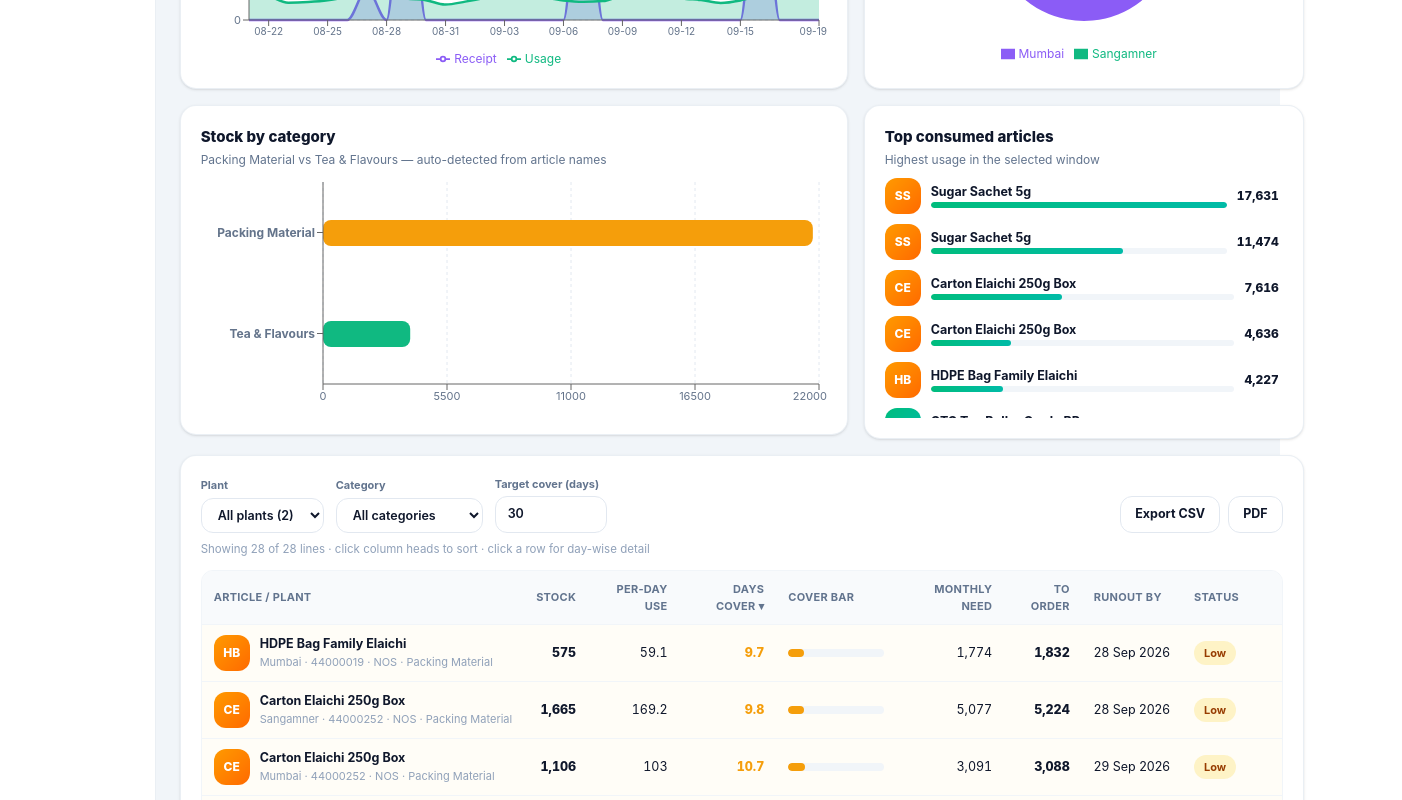
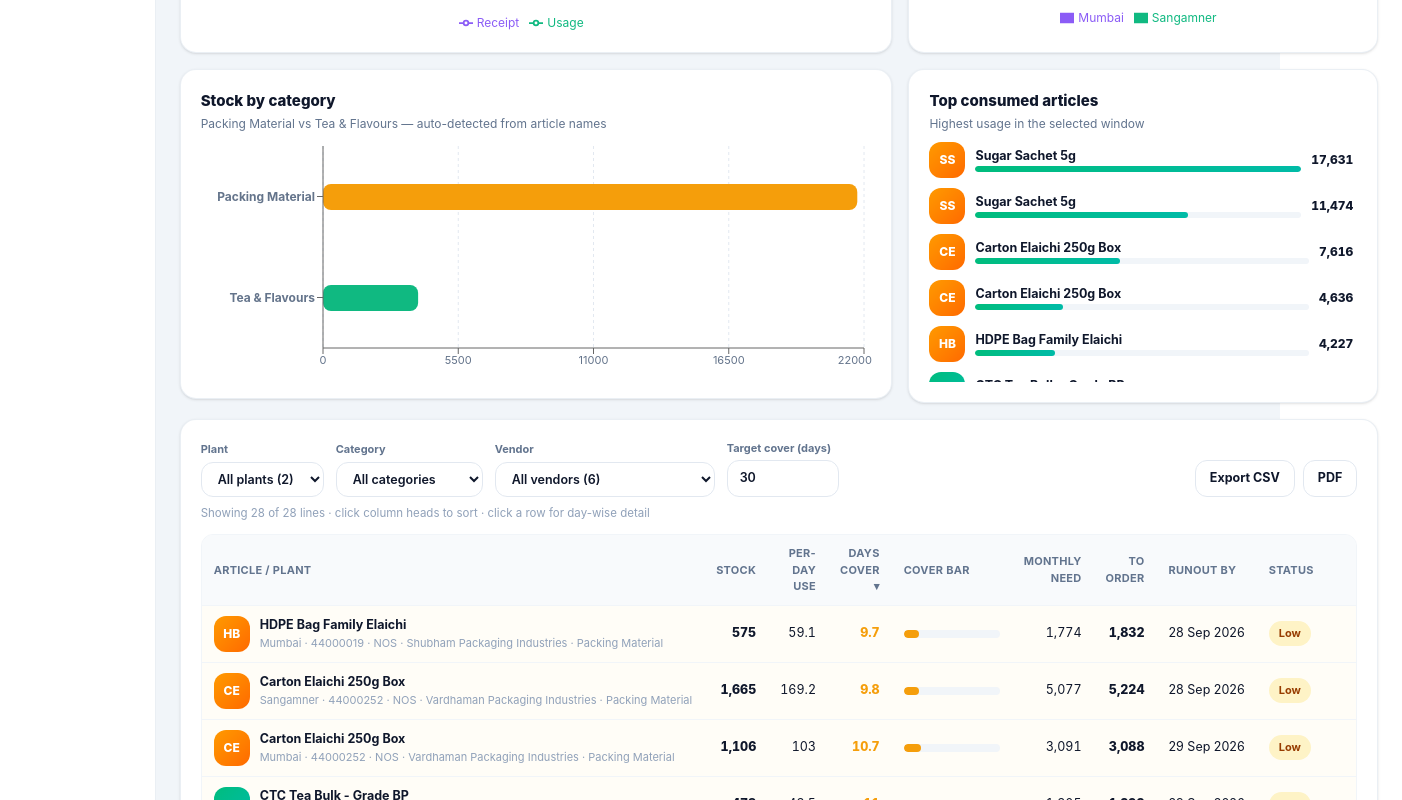
Before and after one commit to sahilipad5858-del/malpani-warehouse, a React (Vite) app: page / in a window 1280 px wide. Shown: the part 780-1580 px from the top of the page, 1402 px wide, since content can reach past the window. Built offline with nearby package versions, Linux system fonts and the light colour scheme.

Commit message:
Add All-vendors filter dropdown (purchase-dashboard parity): Vendor column import, summaries, table filter, exports

```diff
--- a/src/App.jsx
+++ b/src/App.jsx
@@ -100,6 +100,7 @@ export default function App() {
   const [search, setSearch] = useState("");
   const [plantF, setPlantF] = useState("");
   const [catF, setCatF] = useState("");
+  const [vendorF, setVendorF] = useState("");
   const [preset, setPreset] = useState(30);
   const [cover, setCover] = useState(30);
   const [sortK, setSortK] = useState("days");
@@ -158,6 +159,16 @@ export default function App() {
 
   const plants = useMemo(() => [...new Set(summaries.map((r) => r.plant))].sort(), [summaries]);
 
+  const vendors = useMemo(
+    () => [...new Set(summaries.flatMap((r) => r.vendors || (r.vendor ? [r.vendor] : [])))].sort(),
+    [summaries]
+  );
+
+  /* clear vendor filter if it no longer exists in data (same as purchase dashboard) */
+  useEffect(() => {
+    if (vendorF && !vendors.includes(vendorF)) setVendorF("");
+  }, [vendors]);
+
   const from = preset === 0 ? null : shiftDate(lastDate || todayStr(), -(preset - 1));
 
   const scopedRecords = useMemo(
@@ -184,10 +195,11 @@ export default function App() {
       (r) =>
         (!plantF || r.plant === plantF) &&
         (!catF || r.category === catF) &&
-        (!q || r.article.toLowerCase().includes(q) || r.plant.toLowerCase().includes(q) || (r.code || "").toLowerCase().includes(q))
+        (!vendorF || (r.vendors || []).includes(vendorF)) &&
+        (!q || r.article.toLowerCase().includes(q) || r.plant.toLowerCase().includes(q) || (r.code || "").toLowerCase().includes(q) || (r.vendor || "").toLowerCase().includes(q))
     );
     // eslint-disable-next-line react-hooks/exhaustive-deps
-  }, [summaries, search, plantF, catF, liveDelta]);
+  }, [summaries, search, plantF, catF, vendorF, liveDelta]);
 
   const sorted = useMemo(() => {
     const L = filtered.slice();
@@ -293,8 +305,8 @@ export default function App() {
 
   const exportTableCSV = () => {
     downloadCSV(`malpani-warehouse-${todayStr()}.csv`, [
-      ["Article", "Plant", "Code", "UOM", "Category", "Stock", "PerDayUse", "DaysCover", "MonthlyNeed", "ToOrder", "RunoutBy", "Status"],
-      ...sorted.map((r) => [r.article, r.plant, r.code, r.uom, r.category, Math.round(r.latest), r.adu.toFixed(1), r.days > 9000 ? "INF" : r.days.toFixed(1), Math.round(r.monthly), r.order, r.runout, r.status]),
+      ["Article", "Plant", "Code", "Vendor", "UOM", "Category", "Stock", "PerDayUse", "DaysCover", "MonthlyNeed", "ToOrder", "RunoutBy", "Status"],
+      ...sorted.map((r) => [r.article, r.plant, r.code, r.vendor || "", r.uom, r.category, Math.round(r.latest), r.adu.toFixed(1), r.days > 9000 ? "INF" : r.days.toFixed(1), Math.round(r.monthly), r.order, r.runout, r.status]),
     ]);
     showToast("CSV exported.");
   };
@@ -302,8 +314,8 @@ export default function App() {
   const exportPlanCSV = () => {
     const need = sorted.filter((r) => r.order > 0);
     downloadCSV(`malpani-purchase-plan-${todayStr()}.csv`, [
-      ["Article", "Plant", "Code", "UOM", "Stock", "DaysCover", "MonthlyNeed", "ToOrder", "RunoutBy"],
-      ...need.map((r) => [r.article, r.plant, r.code, r.uom, Math.round(r.latest), r.days > 9000 ? "INF" : r.days.toFixed(1), Math.round(r.monthly), r.order, r.runout]),
+      ["Article", "Plant", "Code", "Vendor", "UOM", "Stock", "DaysCover", "MonthlyNeed", "ToOrder", "RunoutBy"],
+      ...need.map((r) => [r.article, r.plant, r.code, r.vendor || "", r.uom, Math.round(r.latest), r.days > 9000 ? "INF" : r.days.toFixed(1), Math.round(r.monthly), r.order, r.runout]),
     ]);
     showToast(`Purchase plan exported (${need.length} lines).`);
   };
@@ -578,6 +590,13 @@ export default function App() {
                     </select>
                   </div>
                   <div>
+                    <div className="mb-1 text-[11px] font-bold text-slate-500">Vendor</div>
+                    <select value={vendorF} onChange={(e) => setVendorF(e.target.value)} className="max-w-[220px] rounded-xl border border-slate-200 bg-white px-3 py-2 text-[12.5px] font-semibold dark:border-slate-700 dark:bg-slate-800" title="Filter by vendor (from Vendor column in Excel)">
+                      <option value="">All vendors ({vendors.length})</option>
+                      {vendors.map((v) => <option key={v} value={v}>{v}</option>)}
+                    </select>
+                  </div>
+                  <div>
                     <div className="mb-1 text-[11px] font-bold text-slate-500">Target cover (days)</div>
                     <input type="number" min={7} max={120} value={cover} onChange={(e) => setCover(e.target.value)} className="w-28 rounded-xl border border-slate-200 bg-white px-3 py-2 text-[12.5px] font-semibold dark:border-slate-700 dark:bg-slate-800" />
                   </div>
@@ -611,7 +630,7 @@ export default function App() {
                               <Avatar name={r.article} cat={r.category} />
                               <div className="min-w-0">
                                 <div className="truncate font-bold">{r.article}</div>
-                                <div className="truncate text-[11px] text-slate-400">{r.plant}{r.code ? ` · ${r.code}` : ""}{r.uom ? ` · ${r.uom}` : ""} · {r.category}</div>
+                                <div className="truncate text-[11px] text-slate-400">{r.plant}{r.code ? ` · ${r.code}` : ""}{r.uom ? ` · ${r.uom}` : ""}{r.vendor ? ` · ${r.vendor}` : ""} · {r.category}</div>
                               </div>
                             </div>
                           </td>
@@ -667,7 +686,7 @@ export default function App() {
             <div className="flex items-start justify-between gap-3">
               <div>
                 <h3 className="text-[16px] font-extrabold">{detail.article}</h3>
-                <p className="text-[12px] text-slate-500">{detail.plant}{detail.code ? ` · ${detail.code}` : ""}{detail.uom ? ` · ${detail.uom}` : ""} · {detail.category}</p>
+                <p className="text-[12px] text-slate-500">{detail.plant}{detail.code ? ` · ${detail.code}` : ""}{detail.vendor ? ` · ${detail.vendor}` : ""}{detail.uom ? ` · ${detail.uom}` : ""} · {detail.category}</p>
               </div>
               <button onClick={() => setDetailKey(null)} className="rounded-xl border border-slate-200 px-3 py-1.5 text-[12.5px] font-bold dark:border-slate-700">Close</button>
             </div>
@@ -768,7 +787,7 @@ function HelpView({ onTemplate }) {
   return (
     <div className="mt-4 grid gap-4 lg:grid-cols-2">
       <Card title="Option A — daily rows (recommended, LONG format)" sub="Row 1 = headers (order doesn't matter, extra columns ignored). Minimum that works: Date | Plant | Article | Closing.">
-        <code className="mt-2 block overflow-auto rounded-xl bg-slate-50 p-3 text-[12px] dark:bg-slate-800">Date · Plant · Short Text (name) · Material (number) · UOM · Opening · Receipt/Inward · Consumption/Usage/Issue · Closing/Stock</code>
+        <code className="mt-2 block overflow-auto rounded-xl bg-slate-50 p-3 text-[12px] dark:bg-slate-800">Date · Plant · Short Text (name) · Material (number) · Vendor/Supplier · UOM · Opening · Receipt/Inward · Consumption/Usage/Issue · Closing/Stock</code>
         <p className="mt-2 text-[12.5px] leading-relaxed text-slate-500">SAP style works directly: name from <b>Short Text</b>, number from <b>Material</b>. Dates accept DD.MM.YYYY, DD/MM/YYYY, YYYY-MM-DD and Excel serials. Upload one file every working day — holidays need no file.</p>
         <button onClick={onTemplate} className="mt-3 rounded-xl bg-slate-900 px-4 py-2 text-[12.5px] font-bold text-white dark:bg-white dark:text-slate-900">Download Template</button>
       </Card>
--- a/src/data/demo.js
+++ b/src/data/demo.js
@@ -2,20 +2,20 @@
 import { f2 } from "../lib/warehouse";
 
 const ARTS = [
-  ["Poly Film Family Elaichi 250g", "44000260", "KG", 520, 38],
-  ["Polyester Film 10 Rs", "44000234", "KG", 900, 52],
-  ["Carton Elaichi 250g Box", "44000252", "NOS", 2400, 165],
-  ["HDPE Bag Family Elaichi", "44000019", "NOS", 1800, 95],
-  ["CTC Tea Bulk - Grade BP", "71002033", "KG", 1400, 72],
-  ["Elaichi Flavour 5kg Can", "44000180", "KG", 320, 9],
-  ["Masala Chai Blend - Premium", "71002041", "KG", 640, 21],
-  ["Green Tea Loose - Grade OP", "71002055", "KG", 410, 12],
-  ["BOPP Tape 2 inch", "71020747", "NOS", 420, 11],
-  ["Tea Chest Liners", "44000261", "NOS", 900, 26],
-  ["Sugar Sachet 5g", "44000310", "NOS", 5200, 410],
-  ["Outer Corrugated Box", "44000255", "NOS", 1100, 48],
-  ["Foil Pouch 1kg Gold", "44000270", "KG", 410, 6],
-  ["Ginger Tea Premix 1kg", "71002060", "KG", 380, 14],
+  ["Poly Film Family Elaichi 250g", "44000260", "KG", 520, 38, "Yuva Polyprint & Packaging"],
+  ["Polyester Film 10 Rs", "44000234", "KG", 900, 52, "Abhinav Enterprises - Mumbai"],
+  ["Carton Elaichi 250g Box", "44000252", "NOS", 2400, 165, "Vardhaman Packaging Industries"],
+  ["HDPE Bag Family Elaichi", "44000019", "NOS", 1800, 95, "Shubham Packaging Industries"],
+  ["CTC Tea Bulk - Grade BP", "71002033", "KG", 1400, 72, "Laxmi Steel - Sangamner"],
+  ["Elaichi Flavour 5kg Can", "44000180", "KG", 320, 9, "Abhinav Enterprises - Mumbai"],
+  ["Masala Chai Blend - Premium", "71002041", "KG", 640, 21, "Laxmi Steel - Sangamner"],
+  ["Green Tea Loose - Grade OP", "71002055", "KG", 410, 12, "Laxmi Steel - Sangamner"],
+  ["BOPP Tape 2 inch", "71020747", "NOS", 420, 11, "M K Steel India - Mumbai"],
+  ["Tea Chest Liners", "44000261", "NOS", 900, 26, "Shubham Packaging Industries"],
+  ["Sugar Sachet 5g", "44000310", "NOS", 5200, 410, "Vardhaman Packaging Industries"],
+  ["Outer Corrugated Box", "44000255", "NOS", 1100, 48, "Vardhaman Packaging Industries"],
+  ["Foil Pouch 1kg Gold", "44000270", "KG", 410, 6, "Yuva Polyprint & Packaging"],
+  ["Ginger Tea Premix 1kg", "71002060", "KG", 380, 14, "Abhinav Enterprises - Mumbai"],
 ];
 
 export function genDemo() {
@@ -43,7 +43,7 @@ export function genDemo() {
         const cons = Math.min(stock + receipt, Math.round(use));
         const closing = Math.max(0, Math.round(stock + receipt - cons));
         out.push({
-          date: f2(d), plant: p, article: a[0], code: a[1], uom: a[2],
+          date: f2(d), plant: p, article: a[0], code: a[1], uom: a[2], vendor: a[5] || "",
           opening, receipt, cons, closing, hasCons: true,
         });
         stock = closing;
```
Also changed, not shown: src/lib/warehouse.js.
